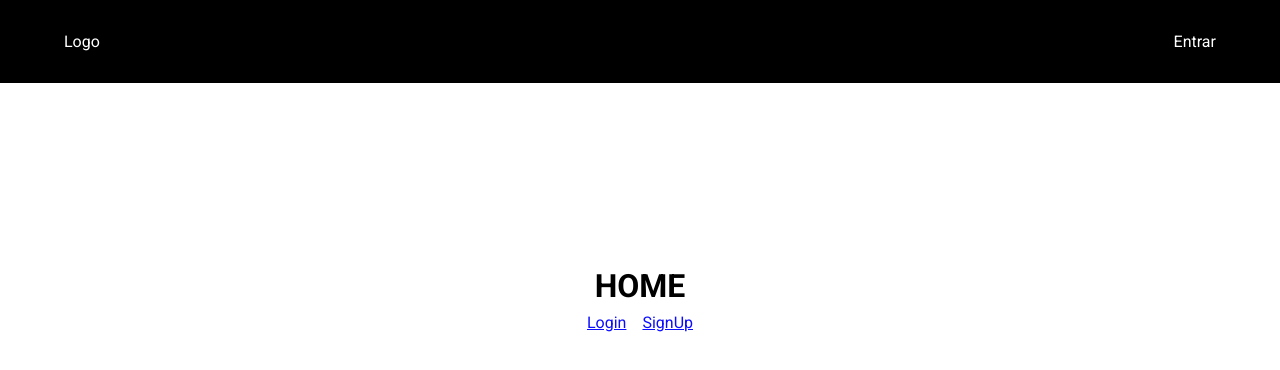
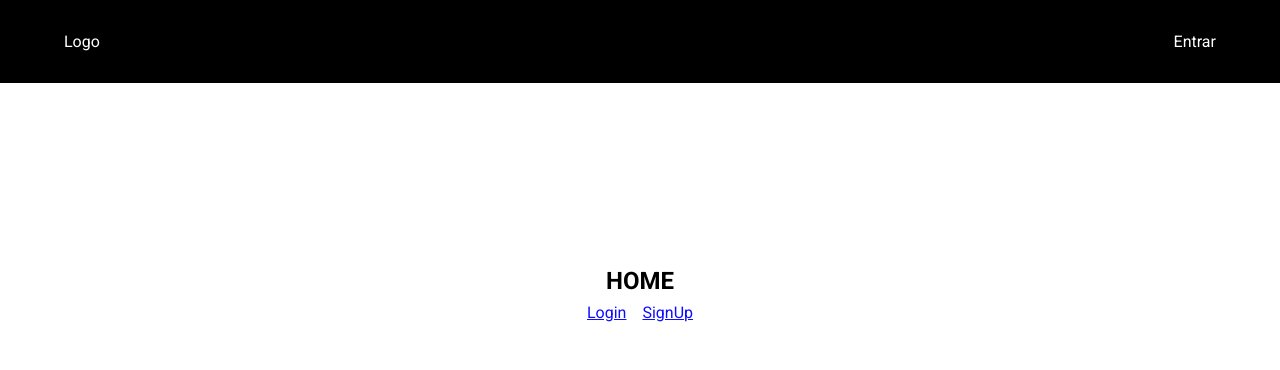
Before and after one commit to pablohpaiva22/controle-financeiro-web, a React (Vite) app: page / in a window 1280 px wide. Shown: the top 370 px of the page. Built offline with nearby package versions, Linux system fonts and the light colour scheme.

Commit message:
style: semantic HTML

```diff
--- a/src/pages/home/Home.jsx
+++ b/src/pages/home/Home.jsx
@@ -4,14 +4,14 @@ import { Link } from 'react-router-dom'
 
 function Home() {
   return (
-    <div className={styles.container}>
+    <section className={styles.container}>
       <h1>HOME</h1>
 
       <div className={styles.links}>
         <Link to='login'>Login</Link>
         <Link to='cadastrar'>SignUp</Link>
       </div>
-    </div>
+    </section>
   )
 }
 
```
